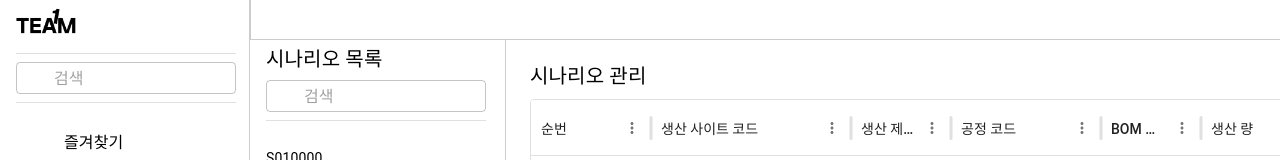
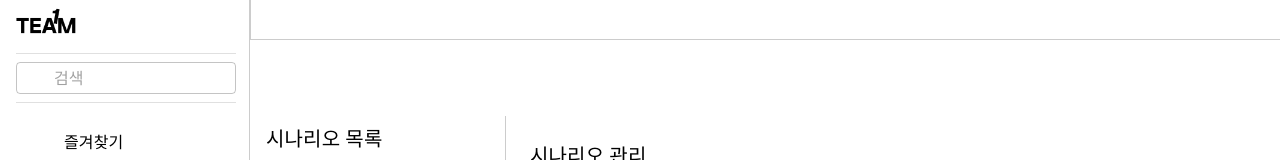
Before and after one commit to final-himedia/APS-Front, a Next.js app: page /scenario in a window 1280 px wide. Shown: the top 160 px of the page. Built offline with nearby package versions, Linux system fonts and the light colour scheme; some icons are missing.

Commit message:
인풋데이터수정최종

```diff
--- a/src/app/layout.js
+++ b/src/app/layout.js
@@ -10,6 +10,7 @@ export const metadata = {
 export default function Layout({ children }) {
   return (
     <html lang="ko">
+      <h1>sfsdfdsfsdfsd</h1>
       <body>
         <RootLayout>{children}</RootLayout>
       </body>
```
